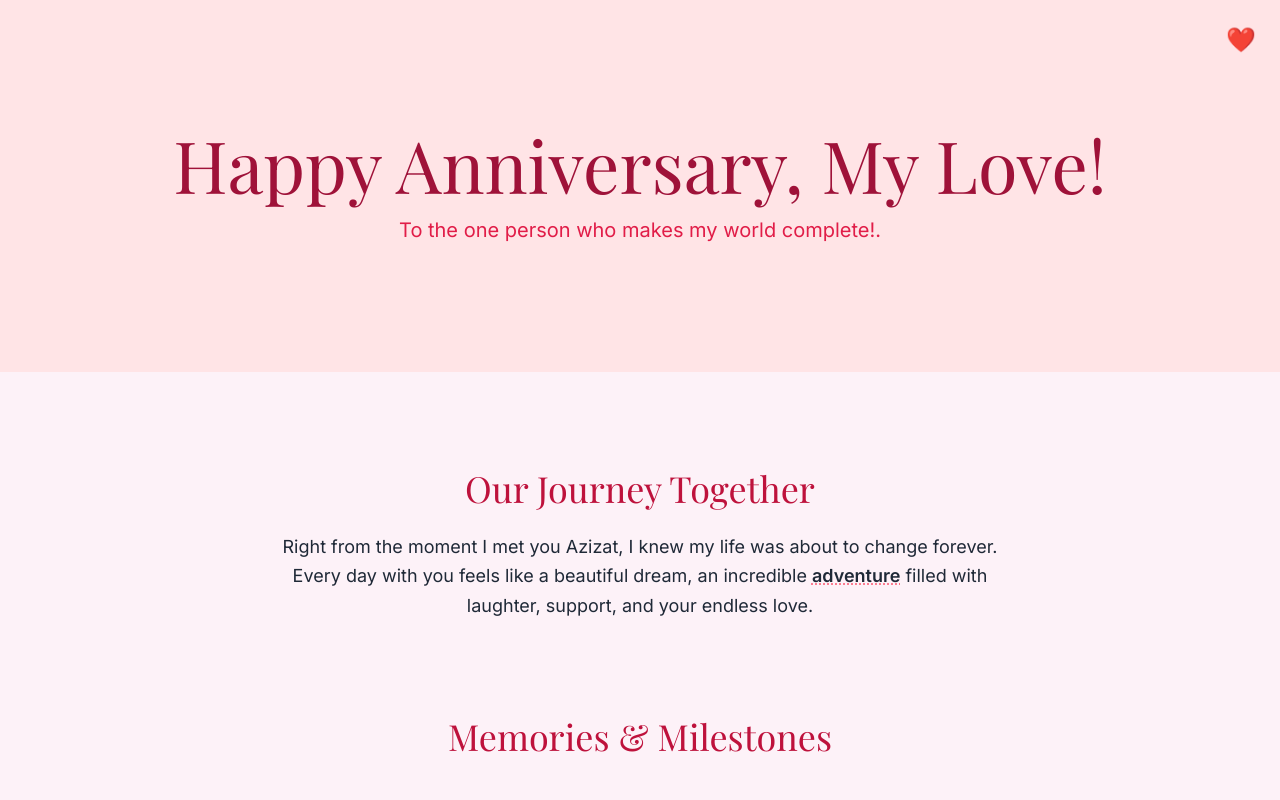
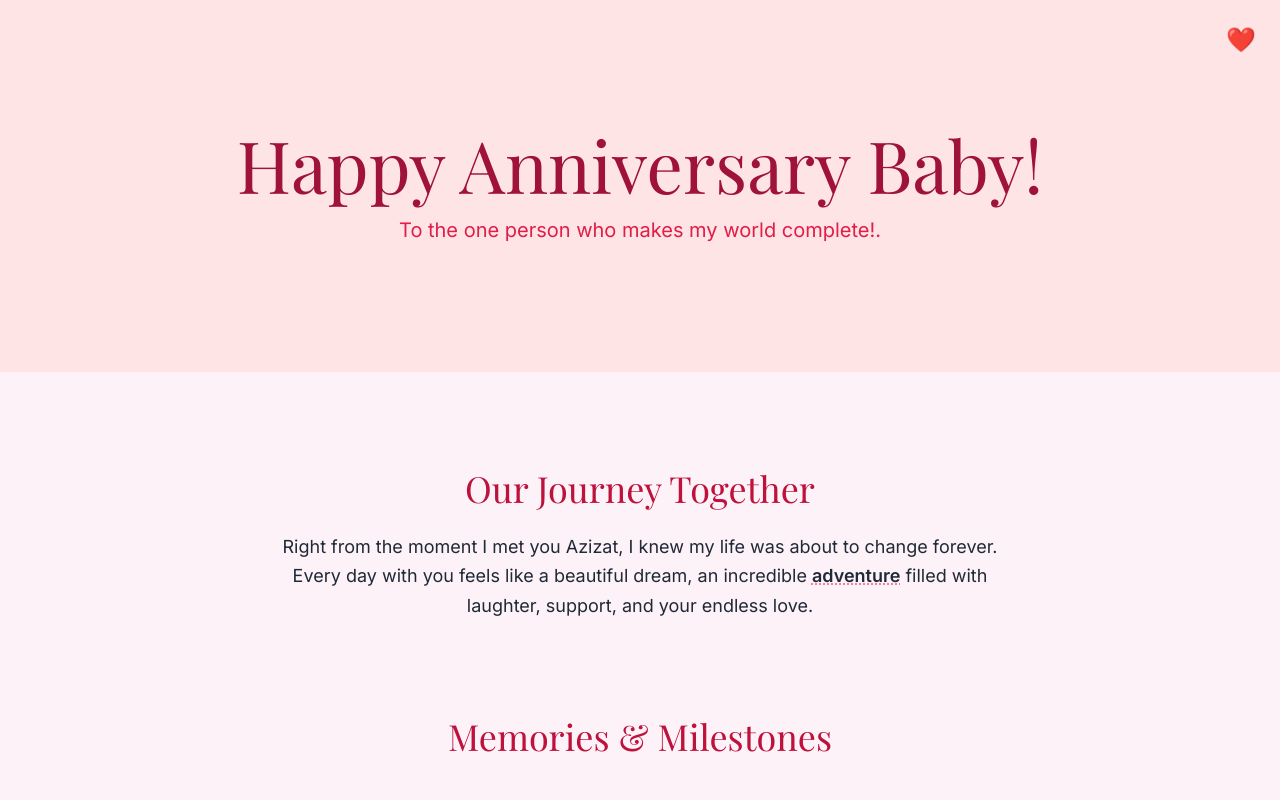
Before and after one commit to 0xlazorr/Aniversario, a plain HTML site: page index.html in a window 1280 px wide. Shown: the top 800 px of the page. Drawn offline with nearby package versions, Linux system fonts and the light colour scheme.

Commit message:
Changed "My Love" to "Baby".

```diff
--- a/index.html
+++ b/index.html
@@ -140,7 +140,7 @@
 <body class="text-gray-800">
 
     <header class="text-center px-4 py-16 md:py-32 bg-rose-100 relative">
-        <h1 class="font-title text-3xl sm:text-5xl md:text-7xl text-rose-800">Happy Anniversary, My Love!</h1>
+        <h1 class="font-title text-3xl sm:text-5xl md:text-7xl text-rose-800">Happy Anniversary Baby!</h1>
         <p class="mt-4 text-base sm:text-lg md:text-xl text-rose-600 max-w-md md:max-w-3xl mx-auto">To the one person
             who makes my world complete!.</p>
         <div id="secret-heart" class="absolute top-4 right-4 text-2xl cursor-pointer p-2" title="A little secret...">❤️
```
